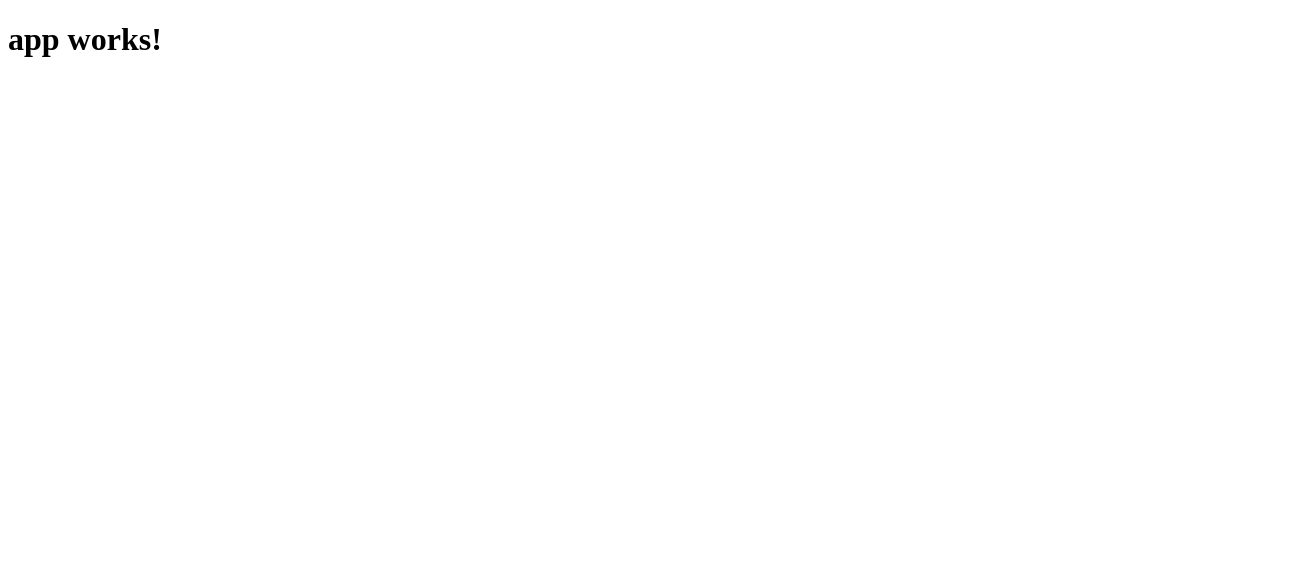
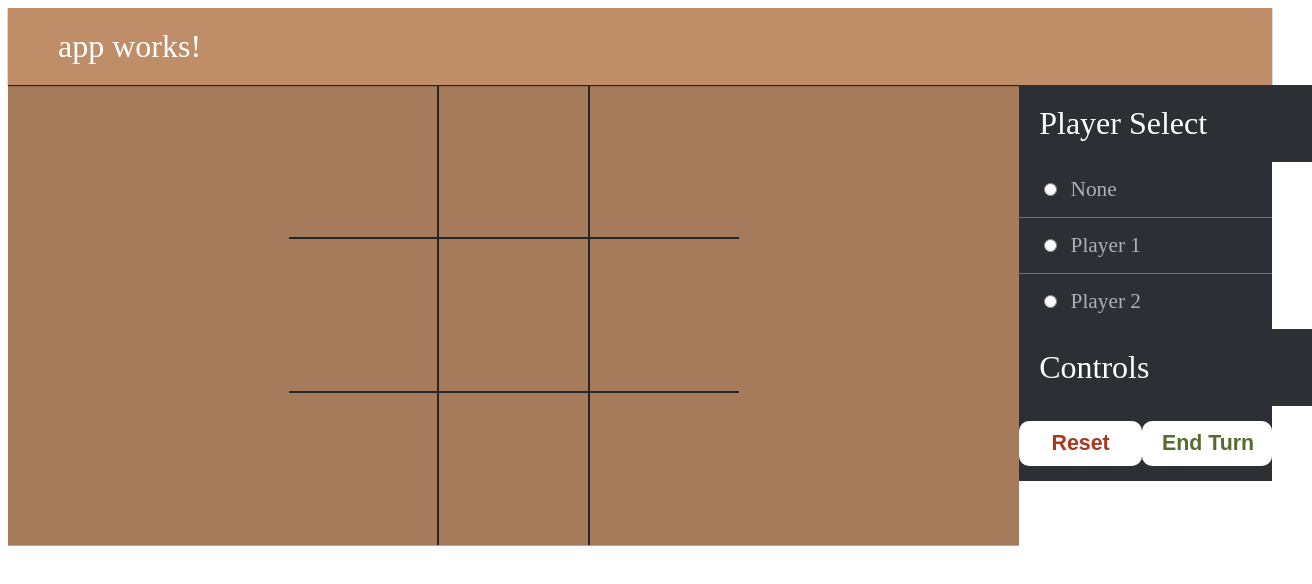
Before and after one commit to nrobless/EECS448_Project3, an Angular app in the folder frontend/: page / in a window 1280 px wide. Shown: the top 584 px of the page, 1312 px wide, since content can reach past the window. Built offline with nearby package versions, Linux system fonts and the light colour scheme.

Commit message:
Transferred mockup to app component.
Transferred HTML/CSS mockup to the app component HTML/CSS.

```diff
--- a/frontend/src/app/app.component.css
+++ b/frontend/src/app/app.component.css
@@ -0,0 +1,240 @@
+html, body {
+    width: 100%;
+    height: 100%;
+    padding: 0;
+    margin: 0;
+    overflow: hidden;
+
+    font-size: 12pt;
+    font-family: 'Gill Sans', 'Gill Sans MT', Calibri, 'Trebuchet MS', sans-serif;
+}
+
+#container {
+    width: 100%;
+    height: 100%;
+    padding: 0;
+    margin: 0;
+    list-style: none;
+
+    /* Flexbox CSS from https://css-tricks.com/snippets/css/a-guide-to-flexbox/ */
+    display: -webkit-box;
+    display: -moz-box;
+    display: -ms-flexbox;
+    display: -webkit-flex;
+    display: flex;
+
+    -webkit-flex-flow: row wrap;
+    flex-flow: row wrap;
+}
+
+#header {
+    width: 100%;
+    height: auto;
+    padding: 20px 50px;
+    margin: 0;
+    position: relative;
+
+    font-size: 24pt;
+    color: #FFFFFF;
+    background-color: #BF8E69;
+
+    /* Box-shadow solution from http://stackoverflow.com/questions/9199433/cant-get-box-shadow-to-appear-above-div */
+    -webkit-box-shadow: 0px 1px 1px #23272A;
+    -moz-box-shadow: 0px 1px 1px #23272A;
+    box-shadow: 0px 1px 1px #23272A;
+}
+
+#main {
+    width: 80%;
+    height: 100%;
+    padding: 0;
+    margin: 0;
+    list-style: none;
+
+    display: -webkit-box;
+    display: -moz-box;
+    display: -ms-flexbox;
+    display: -webkit-flex;
+    display: flex;
+
+    -webkit-flex-flow: column nowrap;
+    flex-flow: column nowrap;
+
+    color: #23272A;
+    background-color: #FFFFFF;
+}
+
+#game {
+    width: 100%;
+    height: 60%;
+    padding: 0;
+    margin: 0;
+    list-style: none;
+
+    display: -webkit-box;
+    display: -moz-box;
+    display: -ms-flexbox;
+    display: -webkit-flex;
+    display: flex;
+
+    -webkit-flex-flow: column nowrap;
+    flex-flow: column nowrap;
+
+    color: #23272A;
+    background-color: #A67B5B;
+}
+
+table#board {
+    width: 450px;
+    height: 450px;
+    padding: 0;
+    margin: auto;
+
+    border-collapse: collapse;
+}
+
+table td {
+    width: 150px;
+    height: 150px;
+
+    text-align: center;
+    vertical-align: middle;
+
+    border: 2px solid #23272A;
+}
+
+table tr:first-child td {
+    border-top: 0;
+}
+
+table tr:last-child td {
+    border-bottom: 0;
+}
+
+table tr td:first-child {
+    border-left: 0;
+}
+
+table tr td:last-child {
+    border-right: 0;
+}
+
+#chat {
+    width: 100%;
+    height: 40%;
+
+    border-top: 1px solid #99AAB5;
+}
+
+#sidebar {
+    width: 20%;
+    height: 100%;
+    padding: 0;
+    margin: 0;
+    list-style: none;
+    position: relative;
+
+    display: -webkit-box;
+    display: -moz-box;
+    display: -ms-flexbox;
+    display: -webkit-flex;
+    display: flex;
+
+    -webkit-flex-flow: column nowrap;
+    flex-flow: column nowrap;
+    justify-content: flex-start;
+
+    color: #ACB1B5;
+    background-color: #2C2F33;
+
+    /* Box-shadow solution from http://stackoverflow.com/questions/9199433/cant-get-box-shadow-to-appear-above-div
+    -webkit-box-shadow: -2px 0px 1px #23272A;
+    -moz-box-shadow: -2px 0px 1px #23272A;
+    box-shadow: -2px 0px 1px #23272A;*/
+}
+
+.sidebar-header {
+    width: 100%;
+    height: auto;
+    padding: 20px;
+    margin: 0;
+    position: relative;
+
+    font-size: 24pt;
+    color: #FFFFFF;
+    background-color: inherit;
+}
+
+#sidebar label {
+    border-bottom: 1px solid rgba(172, 177, 181, 0.5);
+}
+
+#sidebar label:nth-child(4) {
+    border-bottom: 0;
+}
+
+.sidebar-item {
+    width: 100%;
+    height: auto;
+    padding: 15px 15px 15px 20px;
+    margin: 0;
+    position: relative;
+
+    font-size: 16pt;
+}
+
+.sidebar-item:hover {
+    color: #FFFFFF;
+    background-color: #23272A;
+    cursor: pointer;
+}
+
+.sidebar-item input[type=radio] {
+    margin-right: 1em;
+}
+
+.sidebar-buttons {
+    width: 100%;
+    height: auto;
+    padding: 0;
+    margin: 0;
+    list-style: none;
+
+    display: -webkit-box;
+    display: -moz-box;
+    display: -ms-flexbox;
+    display: -webkit-flex;
+    display: flex;
+
+    -webkit-flex-flow: row nowrap;
+    flex-flow: row nowrap;
+    justify-content: center;
+}
+
+#sidebar input[type=reset], #sidebar input[type=submit] {
+    width: 130px;
+    height: auto;
+    padding: 10px 20px;
+    margin: 15px auto;
+
+    font-size: 16pt;
+    font-weight: bold;
+    background-color: #FFFFFF;
+
+    -webkit-border-radius: 10px;
+    border-radius: 10px;
+    border: 0;
+}
+
+#sidebar input[type=reset]:hover, #sidebar input[type=submit]:hover {
+    background-color: #DDDDDD;
+    cursor: pointer;
+}
+
+#sidebar input[type=reset] {
+    color: #AA381E;
+}
+
+#sidebar input[type=submit] {
+    color: #556B2F;
+}
--- a/frontend/src/app/app.component.html
+++ b/frontend/src/app/app.component.html
@@ -1,3 +1,60 @@
-<h1>
-  {{title}}
-</h1>
+<div id="container">
+  <!-- Header -->
+  <div id="header">
+    {{title}}
+  </div>
+
+  <!-- Container for game and chatbox -->
+  <div id="main">
+    <!-- Game screen -->
+    <div id="game">
+      <table id="board">
+        <tr>
+          <td></td>
+          <td></td>
+          <td></td>
+        </tr>
+        <tr>
+          <td></td>
+          <td></td>
+          <td></td>
+        </tr>
+        <tr>
+          <td></td>
+          <td></td>
+          <td></td>
+        </tr>
+      </table>
+    </div>
+    <!-- Chatbox -->
+    <div id="chat">
+    </div>
+  </div>
+
+  <!-- Sidebar -->
+  <div id="sidebar">
+    <div class="sidebar-header">Player Select</div>
+    <!-- Label solution from http://stackoverflow.com/questions/7727255/how-can-i-make-an-html-radiobutton-with-a-big-target-area -->
+    <label>
+      <div class="sidebar-item">
+        <input id="p0" name="player" type="radio">None
+      </div>
+    </label>
+    <label>
+      <div class="sidebar-item">
+        <input id="p1" name="player" type="radio">Player 1
+      </div>
+    </label>
+    <label>
+      <div class="sidebar-item">
+        <input id="p2" name="player" type="radio">Player 2
+      </div>
+    </label>
+    <div class="sidebar-header">Controls</div>
+    <div class="sidebar-buttons">
+      <input type="reset">
+      <input type="submit" value="End Turn">
+    </div>
+  </div>
+
+</div>
```
